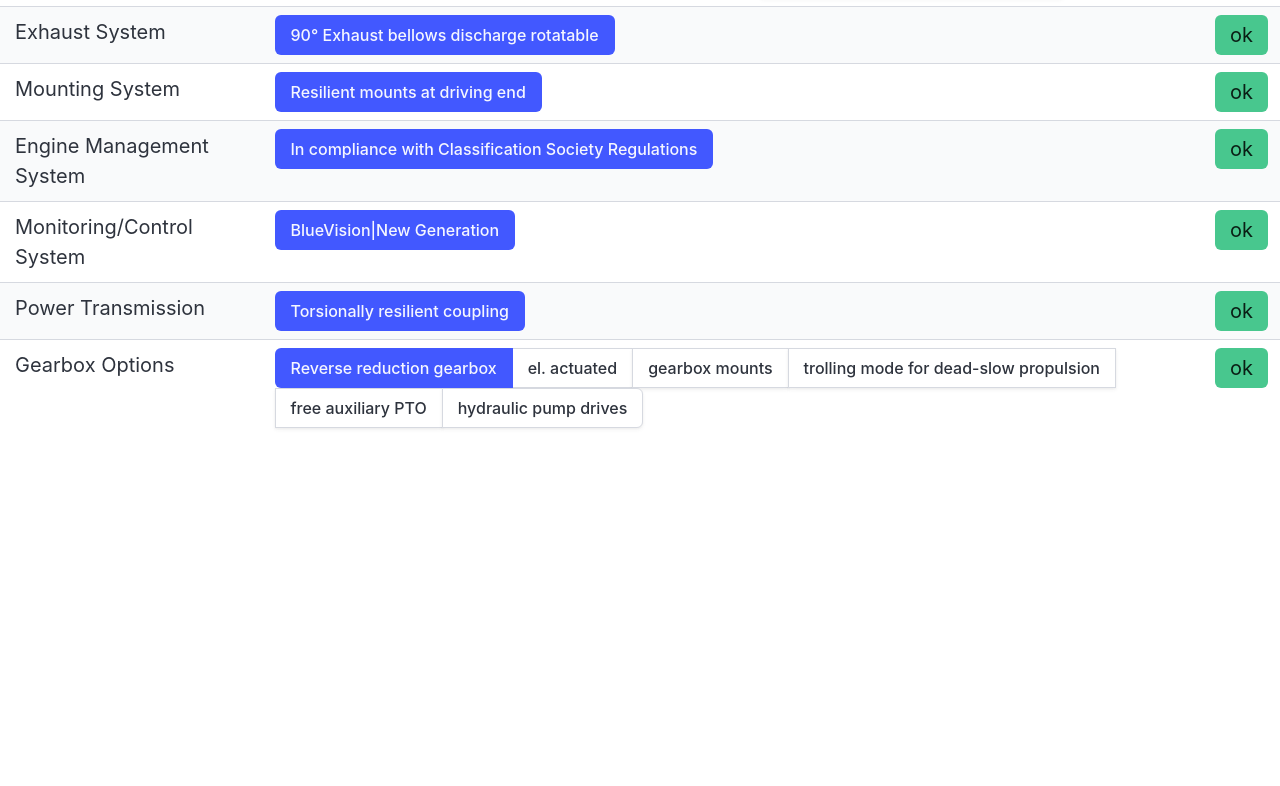
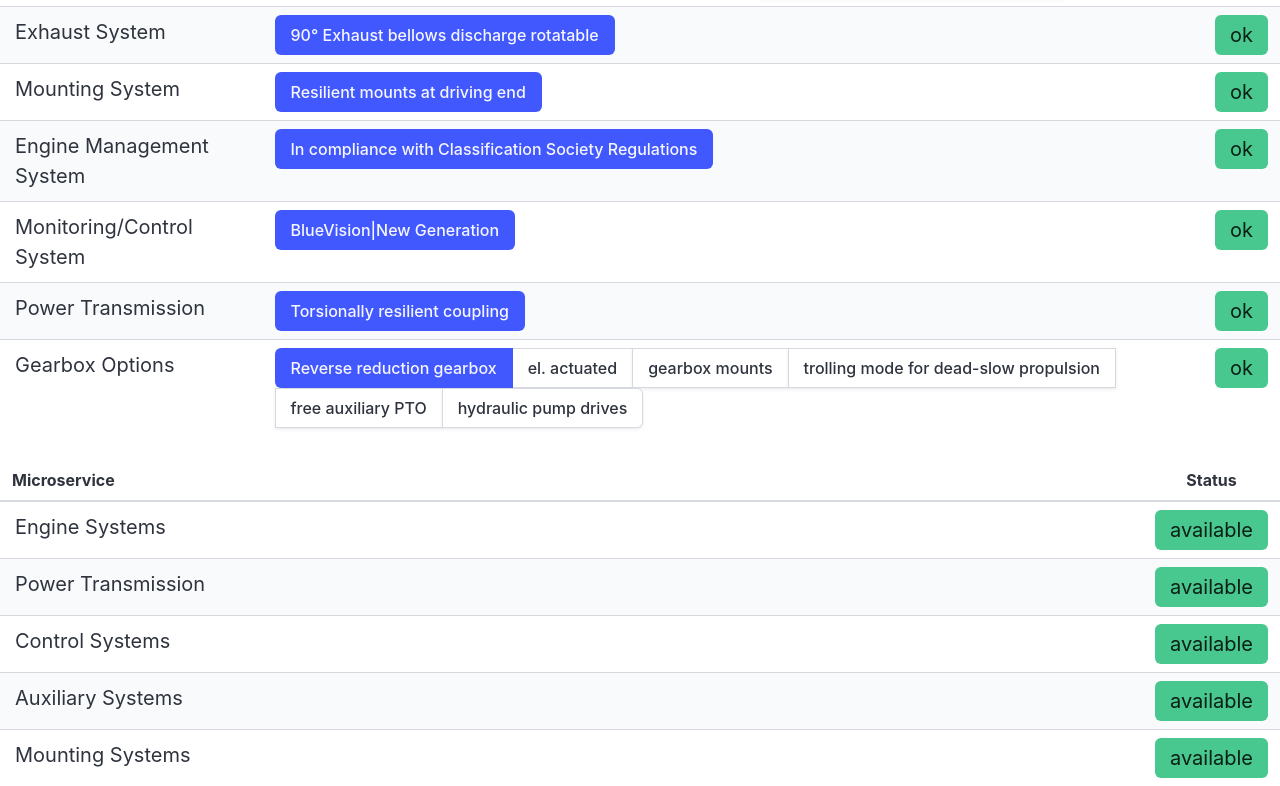
Before and after one commit to LeonHeimermann/OOKA_Semesterprojekt, a React (Create React App) app in the folder frontend/: page / in a window 1280 px wide. Shown: the part 320-1106 px from the top of the page. Before the commit the page ends 800 px from the top, so only its background shows below. Built offline with nearby package versions, Linux system fonts and the light colour scheme.

Commit message:
[frontend] add microservices-view

```diff
--- a/frontend/src/App.js
+++ b/frontend/src/App.js
@@ -1,5 +1,6 @@
 import './App.css';
 import OptionalEquipment from "./components/OptionalEquipment";
+import Microservice from "./components/Microservice";
 
 const optionalEqipment = [
     { name: "Starting system", choices: ["Air starter"] },
@@ -13,6 +14,14 @@ const optionalEqipment = [
     { name: "Monitoring/Control System", choices: ["BlueVision|New Generation"] },
     { name: "Power Transmission", choices: ["Torsionally resilient coupling"] },
     { name: "Gearbox Options", choices: ["Reverse reduction gearbox", "el. actuated", "gearbox mounts", "trolling mode for dead-slow propulsion", "free auxiliary PTO", "hydraulic pump drives"] },
+];
+
+const microservices = [
+    { name: "Engine Systems" },
+    { name: "Power Transmission" },
+    { name: "Control Systems" },
+    { name: "Auxiliary Systems" },
+    { name: "Mounting Systems" }
 ];
 
 function App() {
@@ -32,6 +41,20 @@ function App() {
                 ))}
             </tbody>
         </table>
+
+        <table className="table is-striped is-fullwidth">
+            <thead>
+                <tr>
+                    <th>Microservice</th>
+                    <th className="is-narrow has-text-centered">Status</th>
+                </tr>
+            </thead>
+            <tbody>
+                {microservices.map((microservice, index) => (
+                    <Microservice name={microservice.name} key={microservice.name} />
+                ))}
+            </tbody>
+        </table>
       </>
   );
 }
--- /dev/null
+++ b/frontend/src/components/Microservice.jsx
@@ -0,0 +1,16 @@
+import React from "react";
+
+export default function Microservice({name}) {
+    const [state, setState] = React.useState("available");
+
+    return (
+        <tr>
+            <td className="is-size-5">{name}</td>
+            <td>
+                <span className="tag is-large is-success">
+                    {state}
+                </span>
+            </td>
+        </tr>
+    );
+}
--- a/frontend/src/components/OptionalEquipment.jsx
+++ b/frontend/src/components/OptionalEquipment.jsx
@@ -1,17 +1,17 @@
 import React from "react";
 
 export default function OptionalEquipment({name, choices}) {
-    const [status, setStatus] = React.useState("ok");
+    const [state, setState] = React.useState("ok");
 
     return (
-        <tr className="">
+        <tr>
             <td className="is-size-5">{name}</td>
             <td>
                 <ChoiceList className="tabs is-toggle is-gapless" choices={choices}></ChoiceList>
             </td>
             <td>
                 <span className="tag is-large is-success">
-                    {status}
+                    {state}
                 </span>
             </td>
         </tr>
@@ -24,7 +24,7 @@ function ChoiceList({choices}) {
     return (
         <span className="buttons has-addons">
             {choices.map((choice, index) =>
-                <button className={`button ${index === activeChoice ? "is-selected is-link" : ""}`} onClick={() => setActiveChoice(index)}>
+                <button className={`button ${index === activeChoice ? "is-selected is-link" : ""}`} onClick={() => setActiveChoice(index)} key={choice + index}>
                     {choice}
                 </button>)
             }
```
